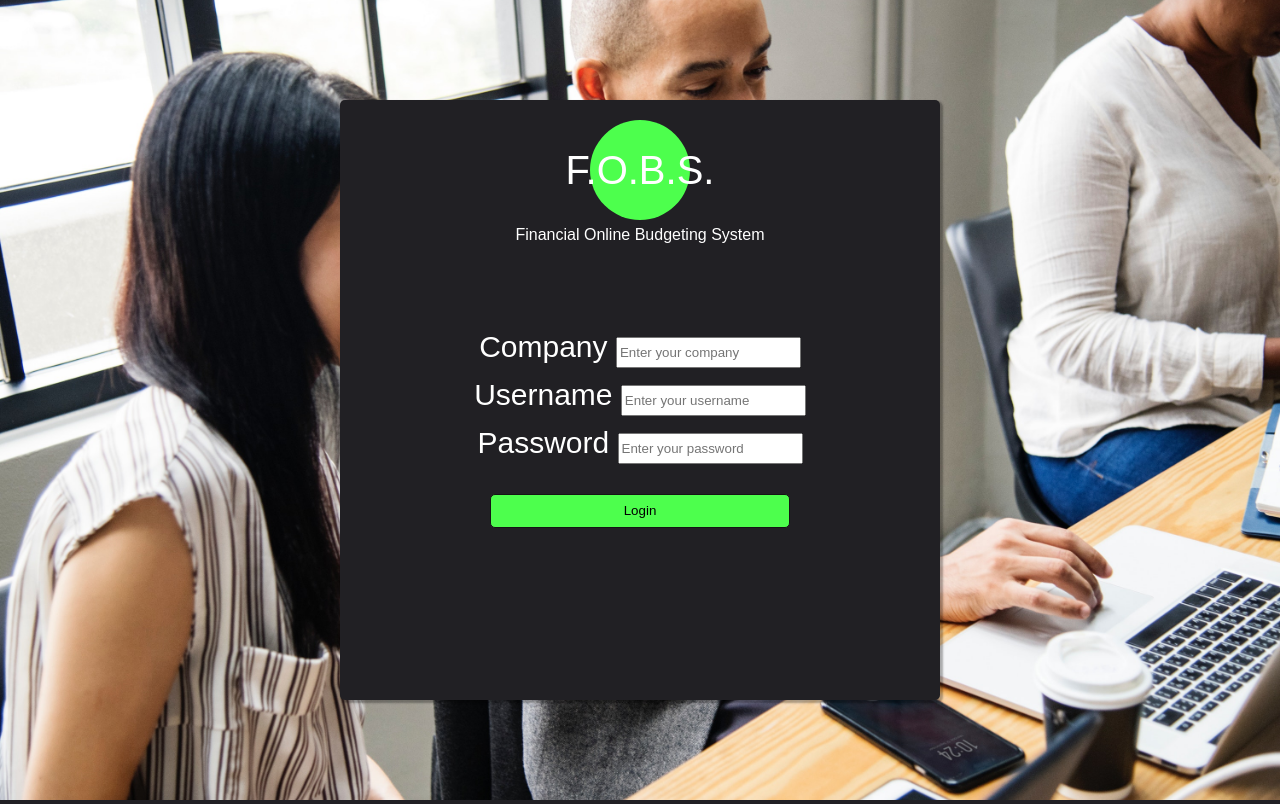
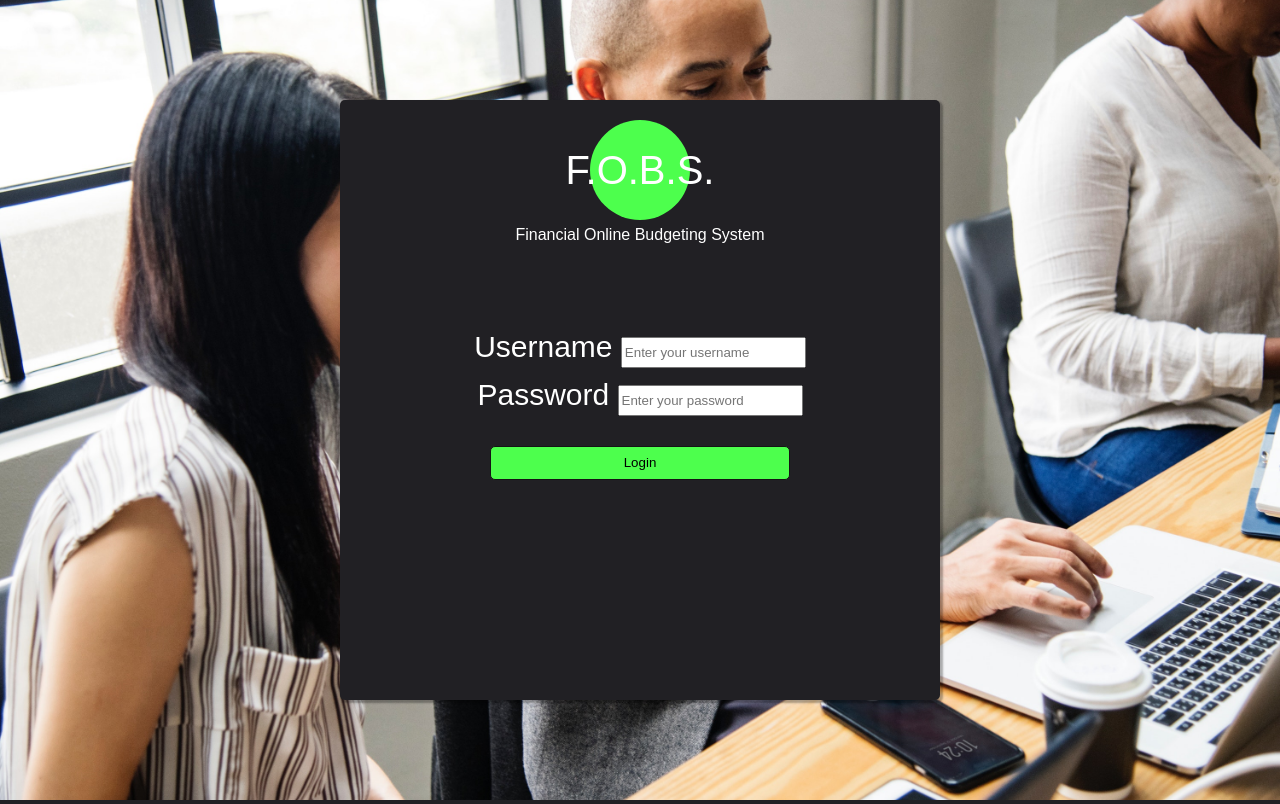
Before and after one commit to Anorth1997/FinancialOnlineBudgetingSystem, a Flask app: page /login in a window 1280 px wide. Run offline with Flask 2, Linux system fonts and the light colour scheme; some libraries are stand-ins or nearby versions.

Commit message:
Update changes to make username unqiue
Make username unique so that company can be determined by username

```diff
--- a/app/templates/login.html
+++ b/app/templates/login.html
@@ -20,22 +20,15 @@
         <!-- Login input fields and Login button -->
         <form action="" method="post">
             <div class="input-container">
-                <label class="input-name-text" for="company">Company</label>
-                <input class="input-text-box" type="text" placeholder="Enter your company" name="company" value="{{
-                    request.form.company }}" required>
-            </div>
-
-            <div class="input-container">
                 <label class="input-name-text" for="username">Username</label>
                 <input class="input-text-box" type="text" placeholder="Enter your username" name="username" value="{{
-                    request.form.username }}" required>
-                </div>
-
-                <div class="input-container">
+                request.form.username }}" required>
+            </div>
+            <div class="input-container">
                 <label class="input-name-text" for="password">Password</label>
                 <input class="input-text-box" type="password" placeholder="Enter your password" name="password" value="{{
                     request.form.password }}" required>
-                </div>
+            </div>
             <input class="button" type="submit" value="Login">
 
         </form>
```
Also changed, not shown: SETUP.md (+1 -1 lines), 1 other file.
